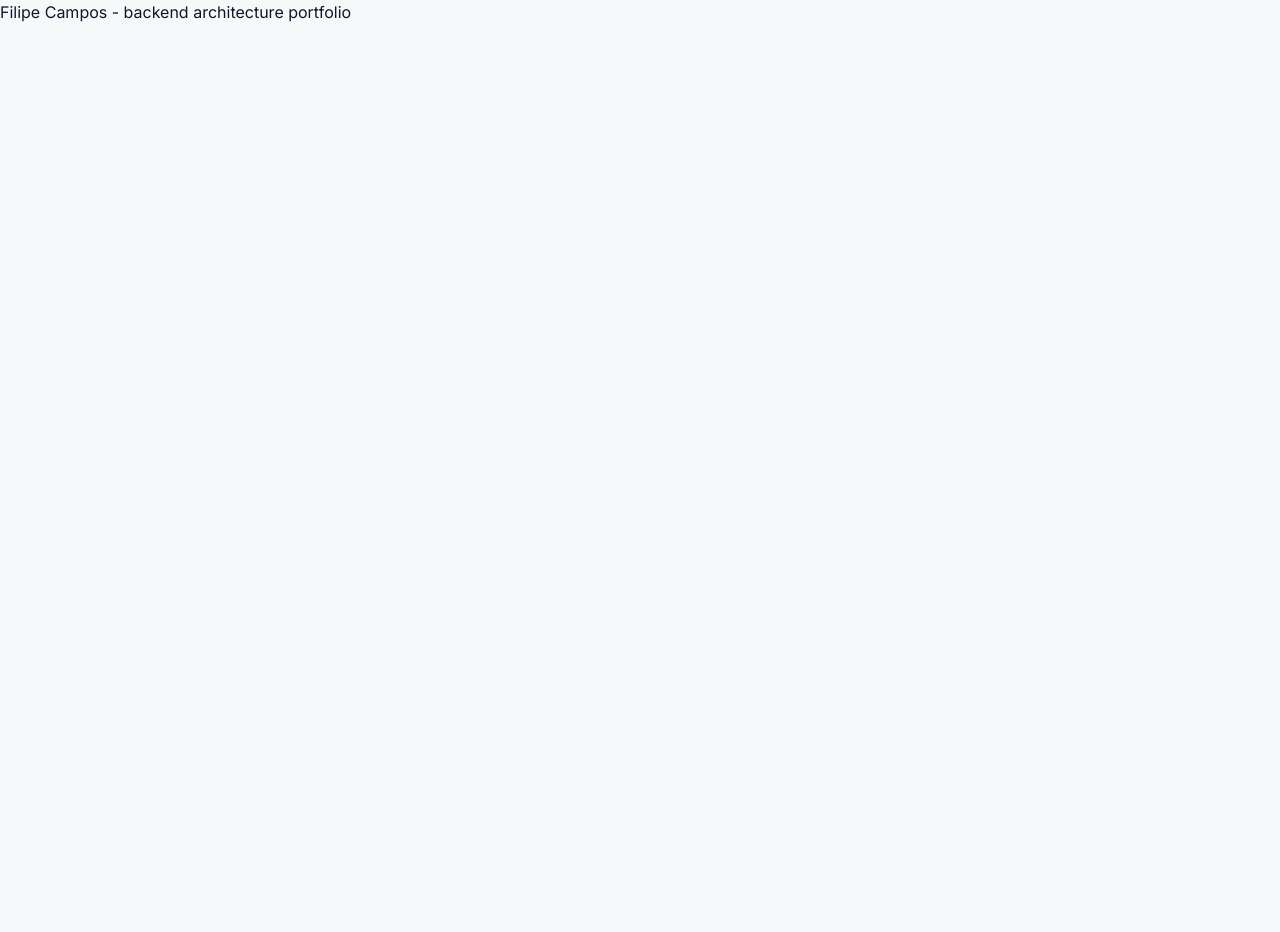
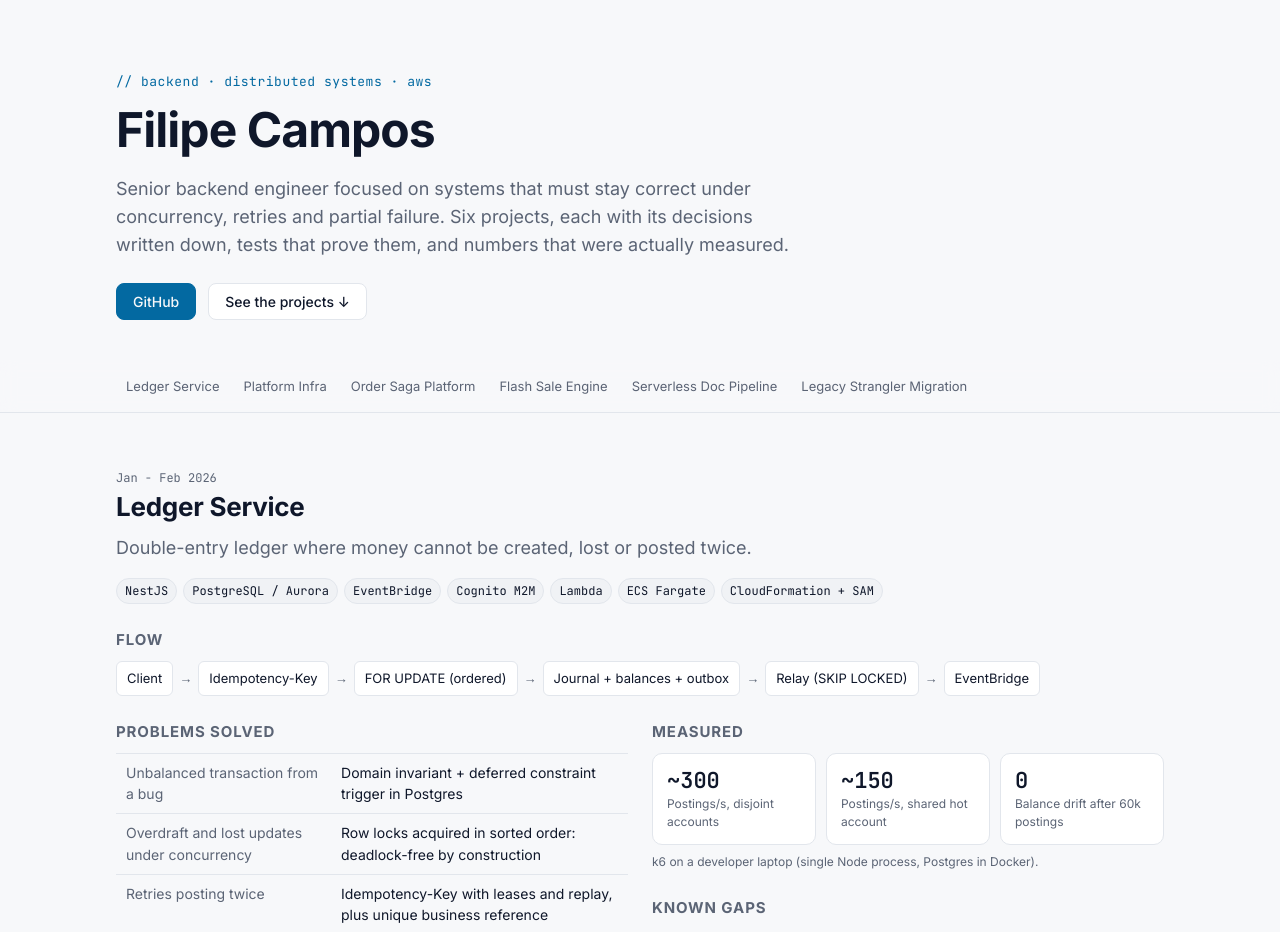
Before and after one commit to filipercampos/filipercampos.github.io, a React (Vite) app: page / in a window 1280 px wide. Shown: the top 932 px of the page. Before the commit the page ends 800 px from the top, so only its background shows below. Built offline with nearby package versions, Linux system fonts and the light colour scheme.

Commit message:
feat: assemble project sections with flow, trade-offs, metrics and demos

```diff
--- a/src/App.tsx
+++ b/src/App.tsx
@@ -1,3 +1,129 @@
+import type { ComponentType } from 'react';
+import { DemoId, Project, projects } from './data/projects';
+import { FlashSaleDemo } from './demos/FlashSaleDemo';
+import { LedgerDemo } from './demos/LedgerDemo';
+import { PipelineDemo } from './demos/PipelineDemo';
+import { SagaDemo } from './demos/SagaDemo';
+import { SloDemo } from './demos/SloDemo';
+import { StranglerDemo } from './demos/StranglerDemo';
+
+const DEMOS: Record<DemoId, ComponentType> = {
+  ledger: LedgerDemo,
+  platform: SloDemo,
+  saga: SagaDemo,
+  flash: FlashSaleDemo,
+  pipeline: PipelineDemo,
+  strangler: StranglerDemo,
+};
+
 export function App() {
-  return <main>Filipe Campos - backend architecture portfolio</main>;
+  return (
+    <>
+      <header className="hero wrap">
+        <div className="eyebrow">// backend · distributed systems · aws</div>
+        <h1>Filipe Campos</h1>
+        <p className="lead">
+          Senior backend engineer focused on systems that must stay correct under concurrency, retries and partial
+          failure. Six projects, each with its decisions written down, tests that prove them, and numbers that were
+          actually measured.
+        </p>
+        <div className="links">
+          <a className="btn primary" href="https://github.com/filipercampos">
+            GitHub
+          </a>
+          <a className="btn" href="#ledger">
+            See the projects ↓
+          </a>
+        </div>
+      </header>
+
+      <nav className="toc" aria-label="Projects">
+        <div className="wrap">
+          {projects.map((project) => (
+            <a key={project.id} href={`#${project.id}`}>
+              {project.title}
+            </a>
+          ))}
+        </div>
+      </nav>
+
+      <main className="wrap">
+        {projects.map((project) => (
+          <ProjectSection key={project.id} project={project} />
+        ))}
+      </main>
+
+      <footer className="wrap">
+        Demos run entirely in your browser with simplified models of each system; the real implementations, tests,
+        ADRs and IaC are in the linked repositories. Metrics come from local runs described in each repo.
+      </footer>
+    </>
+  );
 }
+
+function ProjectSection({ project }: { project: Project }) {
+  const Demo = DEMOS[project.id];
+  return (
+    <section id={project.id} className="project">
+      <div className="meta">{project.period}</div>
+      <h2>{project.title}</h2>
+      <p className="tagline">{project.tagline}</p>
+      <div className="chips">
+        {project.stack.map((item) => (
+          <span key={item} className="chip">
+            {item}
+          </span>
+        ))}
+      </div>
+
+      <h3>Flow</h3>
+      <div className="flow">
+        {project.flow.map((node, i) => (
+          <span key={node} style={{ display: 'contents' }}>
+            {i > 0 && <span className="arrow">→</span>}
+            <span className="node">{node}</span>
+          </span>
+        ))}
+      </div>
+
+      <div className="grid-2">
+        <div>
+          <h3>Problems solved</h3>
+          <table className="pt">
+            <tbody>
+              {project.problems.map((row) => (
+                <tr key={row.problem}>
+                  <td>{row.problem}</td>
+                  <td>{row.solution}</td>
+                </tr>
+              ))}
+            </tbody>
+          </table>
+        </div>
+        <div>
+          <h3>Measured</h3>
+          <div className="metrics">
+            {project.metrics.map((metric) => (
+              <div key={metric.label} className="metric">
+                <div className="v">{metric.value}</div>
+                <div className="l">{metric.label}</div>
+              </div>
+            ))}
+          </div>
+          <p className="note">{project.metricsNote}</p>
+          <h3>Known gaps</h3>
+          <ul className="gaps">
+            {project.honestGaps.map((gap) => (
+              <li key={gap}>{gap}</li>
+            ))}
+          </ul>
+          <p>
+            <a href={project.repo}>Code, ADRs and runbook →</a>
+          </p>
+        </div>
+      </div>
+
+      <Demo />
+    </section>
+  );
+}
--- a/src/demos/FlashSaleDemo.tsx
+++ b/src/demos/FlashSaleDemo.tsx
@@ -42,14 +42,15 @@ export function FlashSaleDemo() {
         </button>
       </div>
 
-      <svg viewBox="0 0 400 120" width="100%" height="140" role="img" aria-label="units sold over time">
-        <line x1="0" x2="400" y1={120 - (stock / peak) * 110} y2={120 - (stock / peak) * 110} stroke="currentColor" strokeDasharray="4 4" opacity="0.4" />
+      <svg viewBox="0 0 400 120" preserveAspectRatio="none" width="100%" height="140" role="img" aria-label="units sold over time">
+        <line x1="0" x2="400" y1={120 - (stock / peak) * 110} y2={120 - (stock / peak) * 110} stroke="currentColor" strokeDasharray="4 4" opacity="0.4" vectorEffect="non-scaling-stroke" />
         <polyline
           fill="none"
           stroke={result.oversold > 0 ? 'var(--bad)' : 'var(--ok)'}
           strokeWidth="2.5"
-          points={result.timeline
-            .map((sold, i) => `${(i / Math.max(1, result.timeline.length - 1)) * 400},${120 - (sold / peak) * 110}`)
+          vectorEffect="non-scaling-stroke"
+          points={[0, ...result.timeline]
+            .map((sold, i, all) => `${(i / Math.max(1, all.length - 1)) * 400},${120 - (sold / peak) * 110}`)
             .join(' ')}
         />
       </svg>
--- a/src/styles.css
+++ b/src/styles.css
@@ -62,7 +62,8 @@ a {
 }
 
 header.hero {
-  padding: 72px 0 40px;
+  padding-top: 72px;
+  padding-bottom: 40px;
 }
 
 .eyebrow {
```
